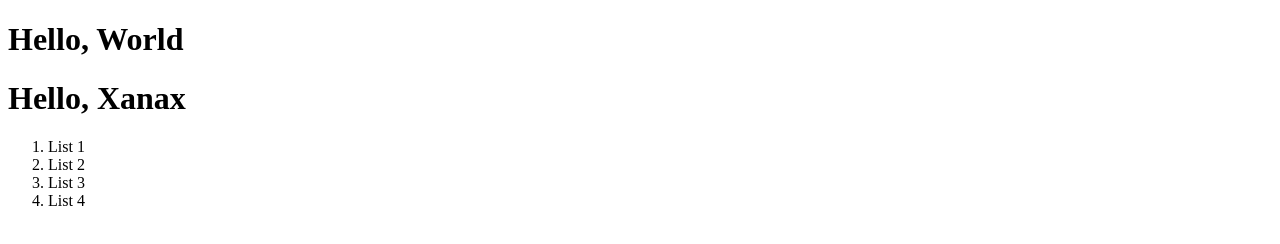
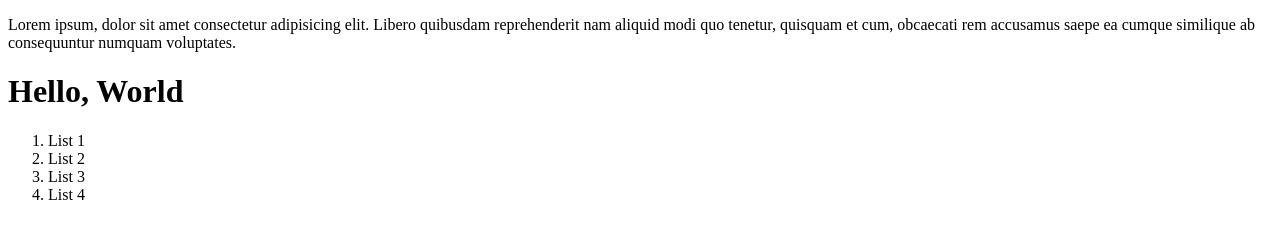
Before and after one commit to pieersx/github-probe, a plain HTML site: page index.html in a window 1280 px wide. Drawn offline with Linux system fonts and the light colour scheme.

Commit message:
Actualizar el saludo en index.html y agregar un párrafo descriptivo en la rama windows

```diff
--- a/index.html
+++ b/index.html
@@ -4,8 +4,8 @@
         <title>Prueba de Git & GitHub</title>
     </head>
     <body>
+        <p>Lorem ipsum, dolor sit amet consectetur adipisicing elit. Libero quibusdam reprehenderit nam aliquid modi quo tenetur, quisquam et cum, obcaecati rem accusamus saepe ea cumque similique ab consequuntur numquam voluptates.</p>
         <h1>Hello, World</h1>
-        <h1>Hello, Xanax</h1>
 
         <ol>
             <li>List 1</li>
```
